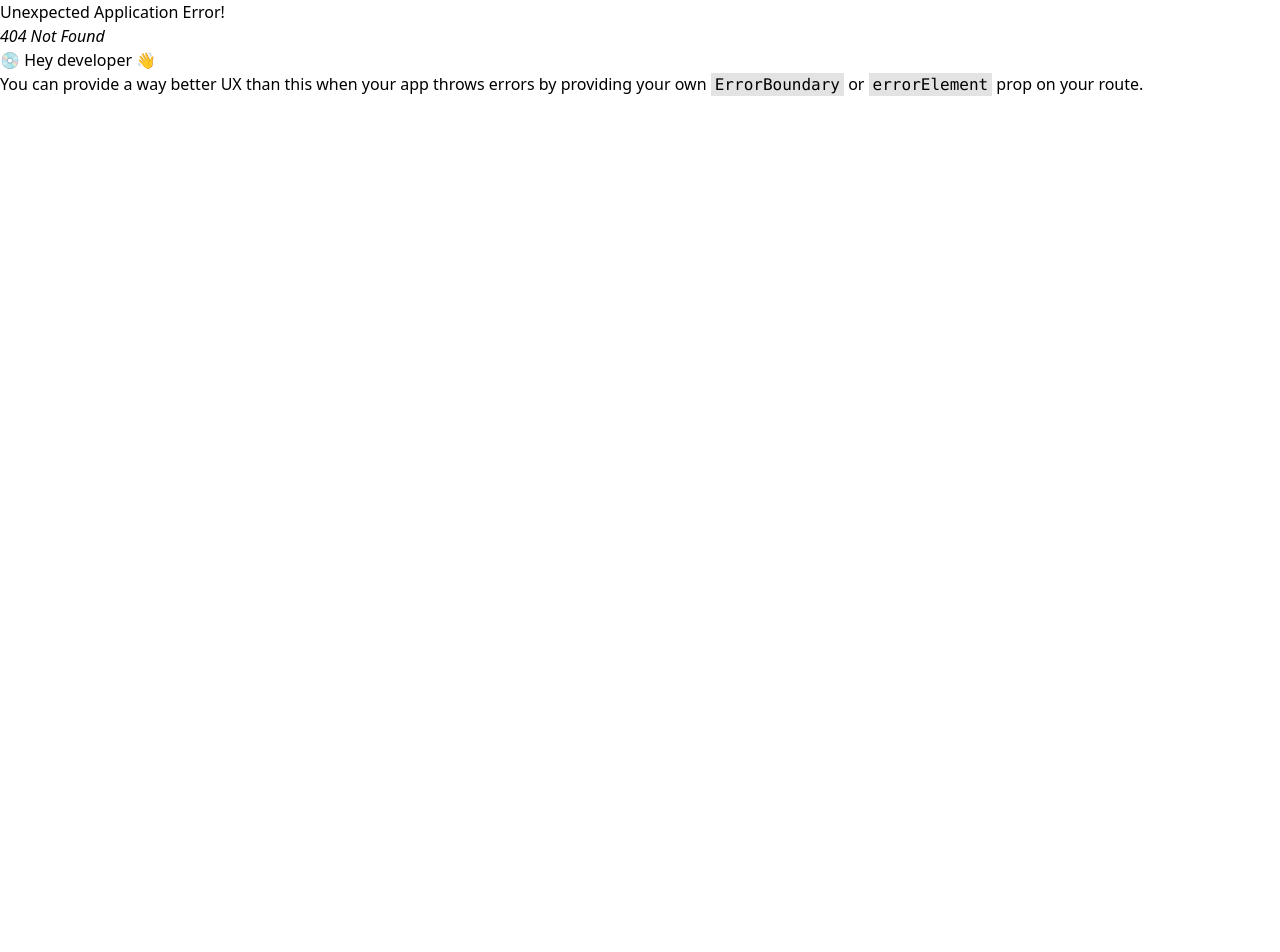
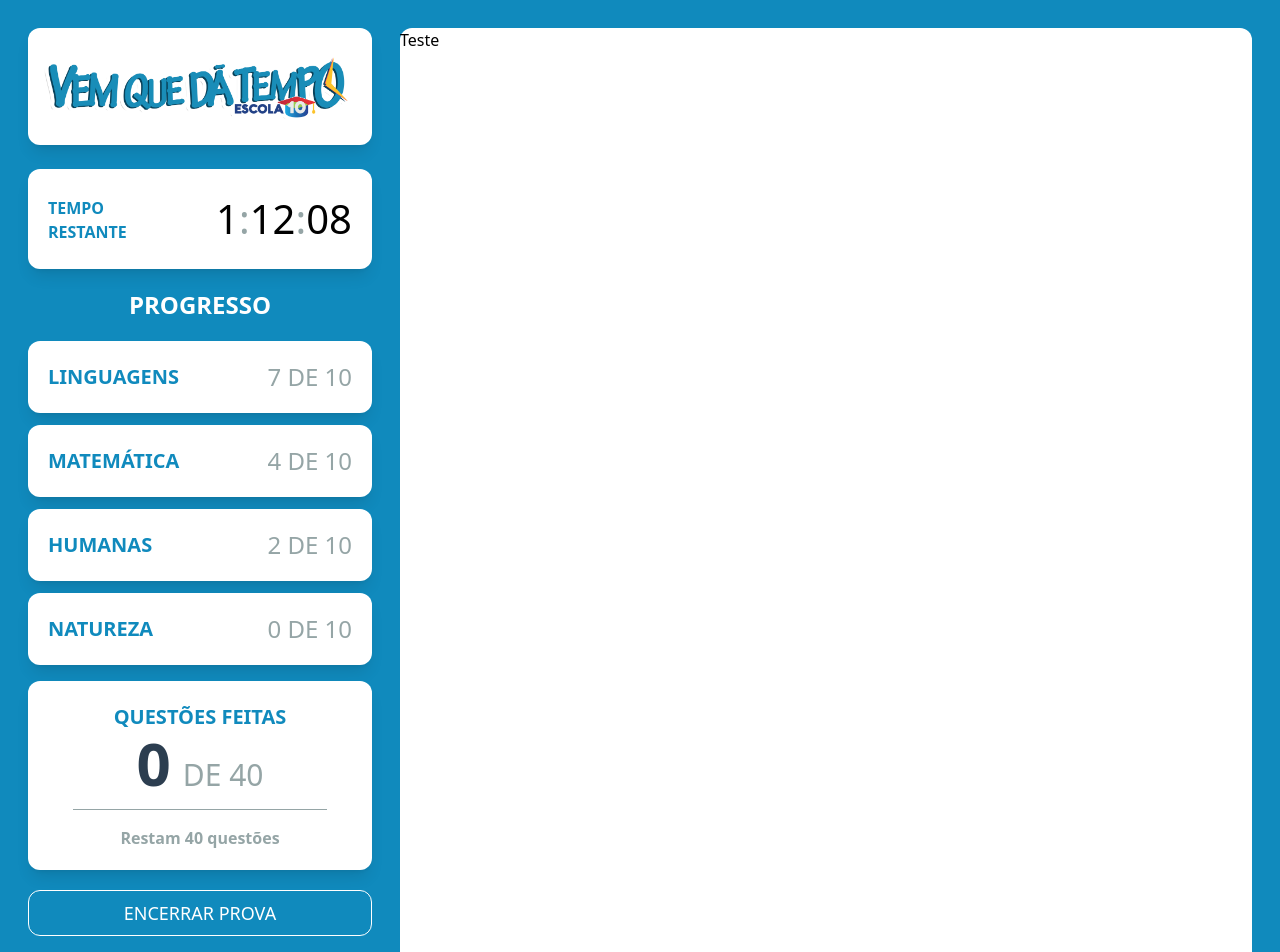
Before and after one commit to VQDT/front-end-vqdt, a React (Vite) app: page /prova in a window 1280 px wide. Before the commit this address had no page. Shown: the top 952 px of the page. Before the commit the page ends 800 px from the top, so only its background shows below. Built offline with nearby package versions, Linux system fonts and the light colour scheme.

Commit message:
menu lateral da tela de prova adicionado

```diff
--- a/src/components/Button/index.tsx
+++ b/src/components/Button/index.tsx
@@ -2,7 +2,7 @@ import { ReactNode, ElementType, ButtonHTMLAttributes } from "react";
 
 interface ButtonProps extends ButtonHTMLAttributes<HTMLButtonElement>{
     children?: ReactNode;
-    variant?: "primary" | "secondary" | "alert" | "attention" | "confirm" | "transparent" | "cancel";
+    variant?: "primary" | "primaryBlueBg" | "secondary" | "alert" | "attention" | "confirm" | "transparent" | "cancel";
     iconLeft?: ElementType;
     iconRight?: ElementType;
     shadow?: boolean;
@@ -13,6 +13,7 @@ function Button({ iconLeft: IconLeft, iconRight: IconRight, variant = "transpare
     const bgColor = {
         transparent: "transparent text-gray-700 border-none hover:bg-secondary",
         primary: "bg-primary border border-primary hover:bg-primary_light hover:border-primary_light",
+        primaryBlueBg: "bg-primary border border-white hover:bg-primary_light hover:border-primary_light",
         secondary: "bg-secondary border-none text-gray-900 hover:bg-secondary_dark",
         alert: "bg-white text-[#F63B42] border border-primary_red hover:bg-primary_red hover:text-white",
         attention: "bg-attention border-none hover:bg-attention_light",
@@ -20,7 +21,7 @@ function Button({ iconLeft: IconLeft, iconRight: IconRight, variant = "transpare
     }
 
     return(
-        <button className={`w-full py-2 px-4  rounded font-medium text-white text-lg flex items-center justify-center gap-2 cursor-pointer transition-all ${bgColor[variant]}`} {...props}>
+        <button className={`w-full py-2 px-4  rounded-xl font-medium text-white text-lg flex items-center justify-center gap-2 cursor-pointer transition-all ${bgColor[variant]}`} {...props}>
             { IconLeft && <IconLeft /> }
             { props.children }
             { IconRight && <IconRight /> }
--- /dev/null
+++ b/src/components/MenuProva/index.tsx
@@ -0,0 +1,78 @@
+import logo from "../../assets/logo.png";
+import Button from "../Button";
+
+interface DataProva {
+  ending: Date;
+  subjects: {
+    name: string;
+    questionNum: number;
+    answerNum: number;
+  }[];
+}
+
+interface MenuProvaProps {
+  data: DataProva;
+}
+
+function MenuProva(props: MenuProvaProps) {
+  const { data } = props;
+
+  return (
+    <div className="max-w-[400px] w-full p-7 fixed">
+      <section className="bg-white w-full rounded-xl py-5 px-2 mb-6 shadow-lg">
+        <img src={logo} />
+      </section>
+      <section className="bg-white w-full rounded-xl p-5 flex justify-between align-middle shadow-lg">
+        <span className="h-[45px] my-[7.5px] font-semibold text-primary">
+          TEMPO
+          <br />
+          RESTANTE
+        </span>
+        <div className="text-[40px]">
+          <span>1</span>
+          <span className="text-concrete">:</span>
+          <span>12</span>
+          <span className="text-concrete">:</span>
+          <span>08</span>
+        </div>
+      </section>
+      <h1 className="text-white font-semibold text-2xl py-5 flex justify-center">
+        PROGRESSO
+      </h1>
+      {data.subjects.map((subject, index) => (
+        <section
+          key={index}
+          className="p-5 bg-white mb-3 flex justify-between rounded-xl shadow-lg"
+        >
+          <span className="font-semibold text-primary text-xl py-[2px]">
+            {subject.name}
+          </span>
+          <span className="text-concrete text-2xl">
+            {subject.answerNum} DE {subject.questionNum}
+          </span>
+        </section>
+      ))}
+      <section className="p-5 mt-4 mb-5 bg-white rounded-xl shadow-lg">
+        <h2 className="font-bold text-primary text-xl py-[2px] flex justify-center">
+          QUESTÕES FEITAS
+        </h2>
+        <div className="flex justify-center">
+          <span className="text-midnight text-6xl font-bold pr-3">0</span>
+          <span className="text-concrete text-3xl pt-[24px]">DE 40</span>
+        </div>
+        <div className="w-full flex justify-center">
+          <div className="bg-concrete w-5/6 h-[1px] my-4" />
+        </div>
+
+        <span className="flex justify-center text-concrete font-semibold">
+          Restam 40 questões
+        </span>
+      </section>
+      <section>
+        <Button variant="primaryBlueBg"> ENCERRAR PROVA</Button>
+      </section>
+    </div>
+  );
+}
+
+export default MenuProva;
--- /dev/null
+++ b/src/pages/Prova/index.tsx
@@ -0,0 +1,53 @@
+import MenuProva from "../../components/MenuProva";
+
+interface DataProva {
+    ending: Date;
+    subjects: {
+        name: string;
+        questionNum: number;
+        answerNum: number;
+    }[];
+}
+
+function Prova () {
+    const provaData: DataProva = {
+        ending: new Date(),
+        subjects: [
+          {
+            name: 'LINGUAGENS',
+            questionNum: 10,
+            answerNum: 7,
+          },
+          {
+            name: 'MATEMÁTICA',
+            questionNum: 10,
+            answerNum: 4,
+          },
+          {
+            name: 'HUMANAS',
+            questionNum: 10,
+            answerNum: 2,
+          },
+          {
+            name: 'NATUREZA',
+            questionNum: 10,
+            answerNum: 0,
+          },
+        ],
+      };
+
+    return (
+        <div className="bg-primary min-h-screen flex">
+            <MenuProva data={provaData} />
+            <div className=" ml-[400px] mr-7 mb-7 w-full">
+            <section className="bg-white w-full mt-7 w-full rounded-xl">
+                <div>Teste</div>
+                <br/><br/><br/><br/><br/><br/><br/><br/><br/><br/><br/><br/><br/><br/><br/><br/><br/><br/><br/><br/><br/><br/>
+                <br/><br/><br/><br/><br/><br/><br/><br/><br/><br/><br/><br/><br/><br/><br/><br/><br/><br/><br/><br/><br/><br/><br/><br/>
+            </section>
+            </div>
+        </div>
+    );
+}
+
+export default Prova;
--- a/tailwind.config.js
+++ b/tailwind.config.js
@@ -19,7 +19,8 @@ export default {
         attention: "#F3BE02",
         attention_light: "#fAD345",
         confirm: "#168821",
-        confirm_light: "#3CAC47"
+        confirm_light: "#3CAC47",
+        midnight: "#2C3E50"
       }
     },
   },
```
Also changed, not shown: src/routes.tsx (+5 -6 lines).
